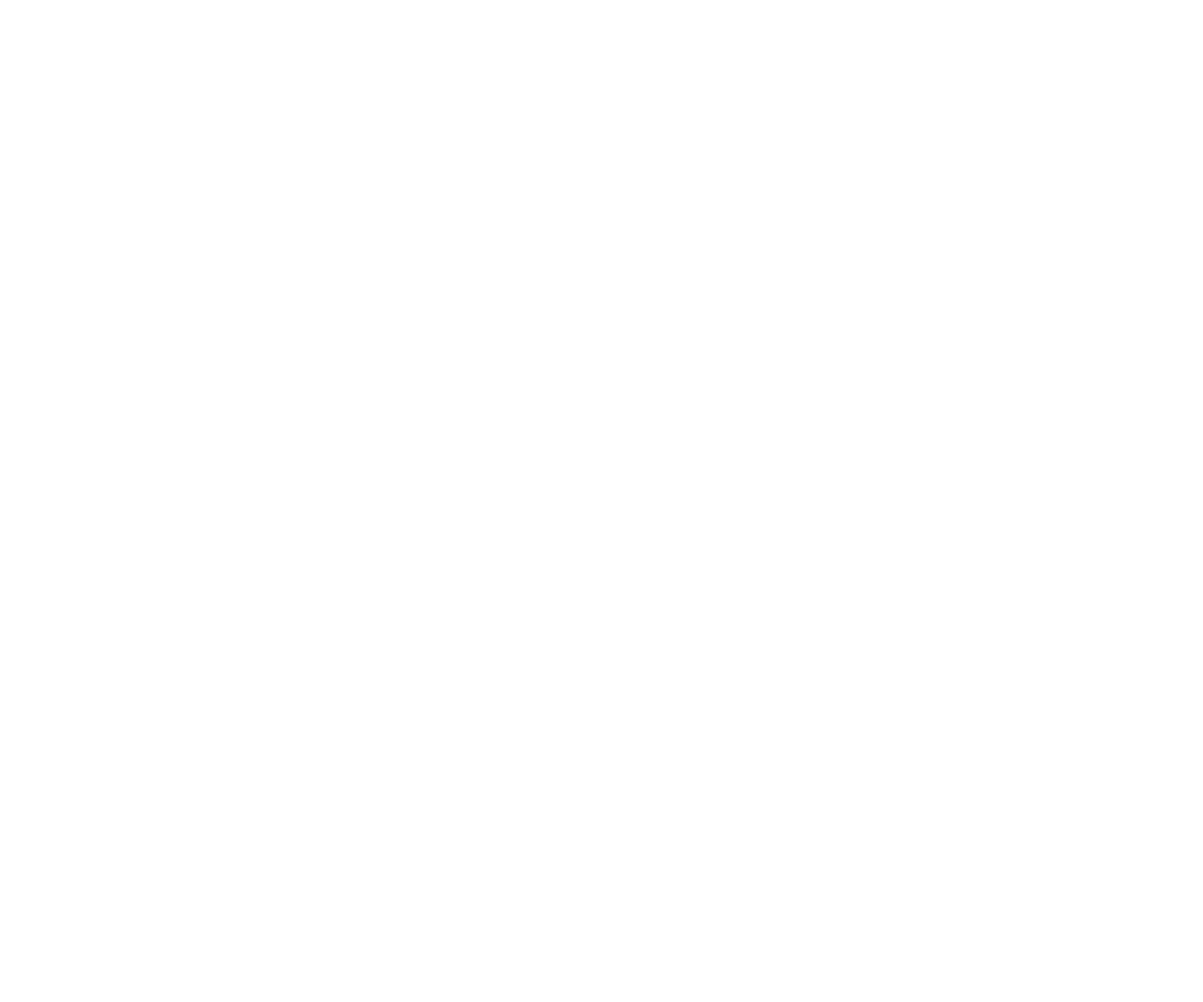
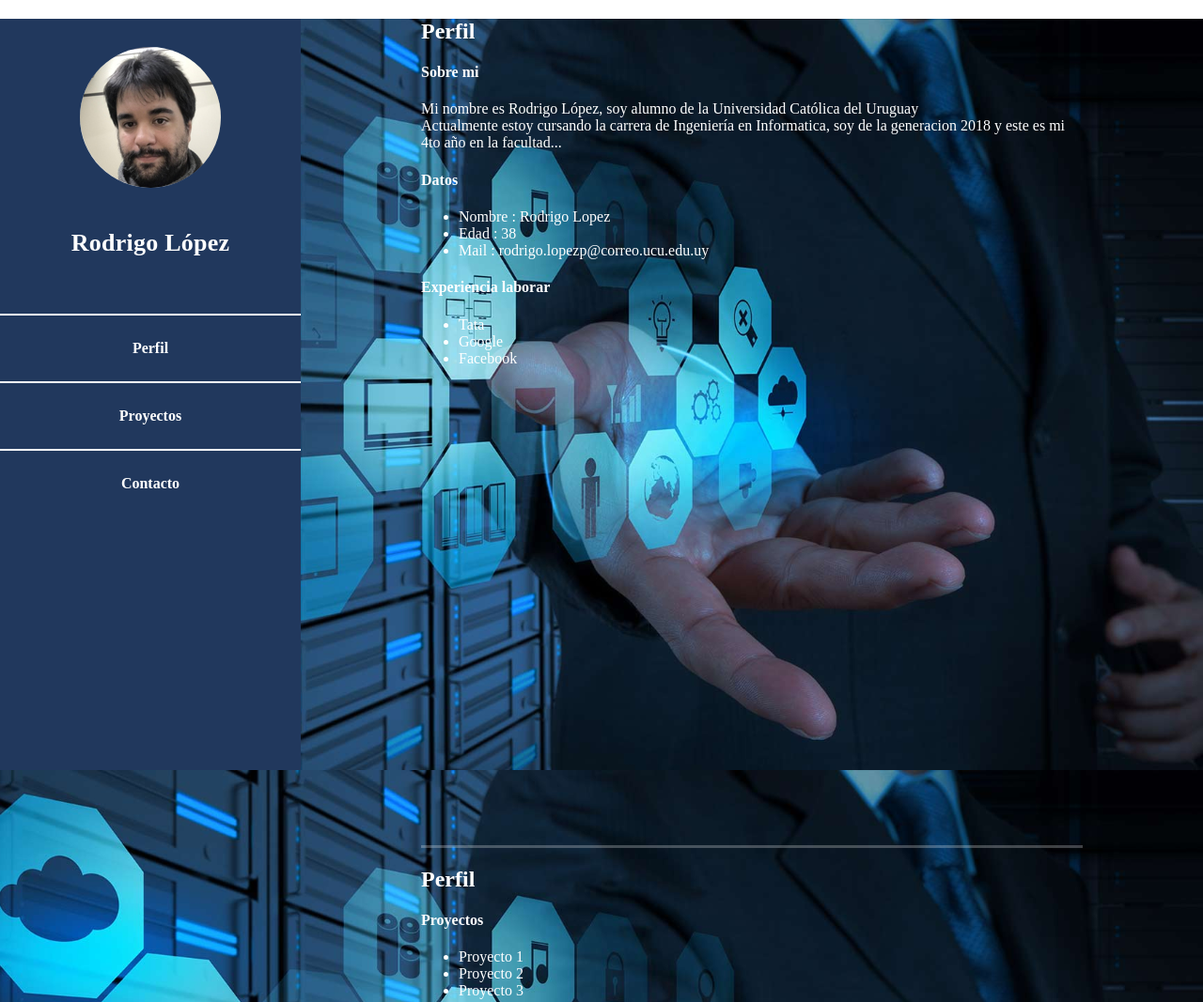
Before and after one commit to ucudal/PW_2021_Website-rodrigolopezucu, a website: page docs/index.html in a window 1280 px wide. Shown: the top 1067 px of the page at 94% size. Before the commit the page ends 800 px from the top, so only its background shows below. Drawn offline with Linux system fonts and the light colour scheme.

Commit message:
Version inicial HTML y CSS

```diff
--- /dev/null
+++ b/docs/css/main.css
@@ -0,0 +1,95 @@
+body{
+    margin:0;
+    padding:0;
+}
+#page-wrapper {
+    background: url("../img/bg.jpg") no-repeat center center fixed;
+    background-size: cover;
+    width: 100%;
+}
+.menu {
+    position: fixed;
+    width: 25%;
+    height: 100vh;
+    background-color:#21385d;
+    text-align: center;
+}
+.menu-container{
+    width: 100%;
+}
+
+.menu-image{
+    margin-top:30px;
+}
+
+.menu-image img{
+    border-radius:50%;
+}
+
+.menu-title{
+    margin: 40px 0px 60px 0px;
+}
+
+.menu-title h4{
+    font-size: 26px;
+    font-weight: 700;
+    color: #fff;
+    letter-spacing: 0.25px;
+}
+
+.menu-nav{
+    text-align: center;
+}
+
+.menu-nav ul{
+    padding: 0px;
+    margin: 0px;
+    list-style: none;
+
+}
+
+.menu-nav li{
+    display: block;
+}
+
+.menu-nav li a {
+    height: 70px;
+    line-height: 70px;
+    display: inline-block;
+    font-size: 16px;
+    font-weight: 700;
+    color: #fff;
+    width: 100%;
+    text-decoration: none;
+    transition: all 0.5s;
+    border-top: 2px solid #fff;
+}
+.menu-nav li.active a {
+    background: #fff;
+    color: #8c363e;
+}
+
+.section{
+    display: block;
+    color: #fff;
+    width: 55%;
+    right: 10%;
+    left: 35%;
+    position: relative;
+    min-height: 100vh;
+    padding-bottom: 80px;
+    border-bottom: 3px solid rgba(250, 250, 250, 0.25);
+}
+
+.section-container{
+
+}
+.section-header{
+
+}
+.section-body{
+
+}
+.form-section{
+
+}
--- a/docs/index.html
+++ b/docs/index.html
@@ -4,9 +4,106 @@
     <meta charset="UTF-8">
     <meta http-equiv="X-UA-Compatible" content="IE=edge">
     <meta name="viewport" content="width=device-width, initial-scale=1.0">
-    <title>CVW - Rodrigo Lopez</title>
+    <title>CVW - Rodrigo López</title>
+    <link rel="stylesheet" href="css/main.css">
 </head>
 <body>
+    <div id="page-wrapper">
+        <div class="menu">
+            <div class="menu-container">
+                <div class="menu-image">
+                    <a href="#"><img src="img/profile.jpg" alt="" /></a>
+                </div>
+                <div class="menu-title">
+                    <h4>Rodrigo López</h4>
+                </div>
+                <nav class="menu-nav">
+                    <ul>
+                        <li><a href="#">Perfil</a></li>
+                        <li><a href="#">Proyectos</a></li>
+                        <li><a href="#">Contacto</a></li>
+                  </ul>
+                </nav>
+            </div>
+        </div>
 
+        <section class="section">
+            <div class="section-container">
+                <div class="section-header">
+                    <h2>Perfil</h2>
+                </div>
+                <div class="section-body">
+                    <h4>Sobre mi</h4>
+                    <p>
+                    Mi nombre es Rodrigo López, soy alumno de la Universidad Católica del Uruguay<br>
+                    Actualmente estoy cursando la carrera de Ingeniería en Informatica, soy de la generacion 2018 y este es mi 4to año en la facultad...
+                    </p>
+                    <h4>Datos</h4>
+                    <ul>
+                        <li>Nombre : Rodrigo Lopez</li>
+                        <li>Edad : 38</li>
+                        <li>Mail : rodrigo.lopezp@correo.ucu.edu.uy</li>
+                    </ul>
+                    <h4>Experiencia laborar</h4>
+                    <ul>
+                        <li>Tata</li>
+                        <li>Google</li>
+                        <li>Facebook</li>
+                    </ul>
+                </div>
+            </div>
+        </section>
+
+        <section class="section">
+            <div class="section-container">
+                <div class="section-header">
+                    <h2>Perfil</h2>
+                </div>
+                <div class="section-body">
+                    <h4>Proyectos</h4>
+                    <ul>
+                        <li>Proyecto 1</li>
+                        <li>Proyecto 2</li>
+                        <li>Proyecto 3</li>
+                    </ul>
+                </div>
+            </div>
+        </section>
+
+        <section class="section">
+            <div class="section-container">
+                <div class="section-header">
+                    <h2>Contacto</h2>
+                    <span>Para ponerse en contacto complete el siguiente formulario.</span>
+                </div>
+                <div class="section-body">
+                    <form id="contact" action="" method="post">
+                        <div class="form-container">
+                            <div>
+                                <fieldset>
+                                    <input name="form-name" type="text" id="form-name" placeholder="Nombre..." required=""/>
+                                </fieldset>
+                            </div>
+                            <div>
+                                <fieldset>
+                                    <input name="form-email" type="text" id="form-email" placeholder="E-mail..." required=""/>
+                                </fieldset>
+                            </div>
+                            <div>
+                                <fieldset>
+                                    <textarea name="form-message" rows="6" id="form-message" placeholder="Mensaje..." required=""></textarea>
+                                </fieldset>
+                            </div>
+                            <div>
+                                <fieldset>
+                                    <button type="submit" id="form-submit">Enviar</button>
+                                </fieldset>
+                            </div>
+                        </div>
+                    </form>
+                </div>
+            </div>
+        </section>
+    </div>
 </body>
 </html>
```
Also changed, not shown: docs/img/bg.jpg (added), docs/img/profile.jpg (added), docs/js/main.js (added).
